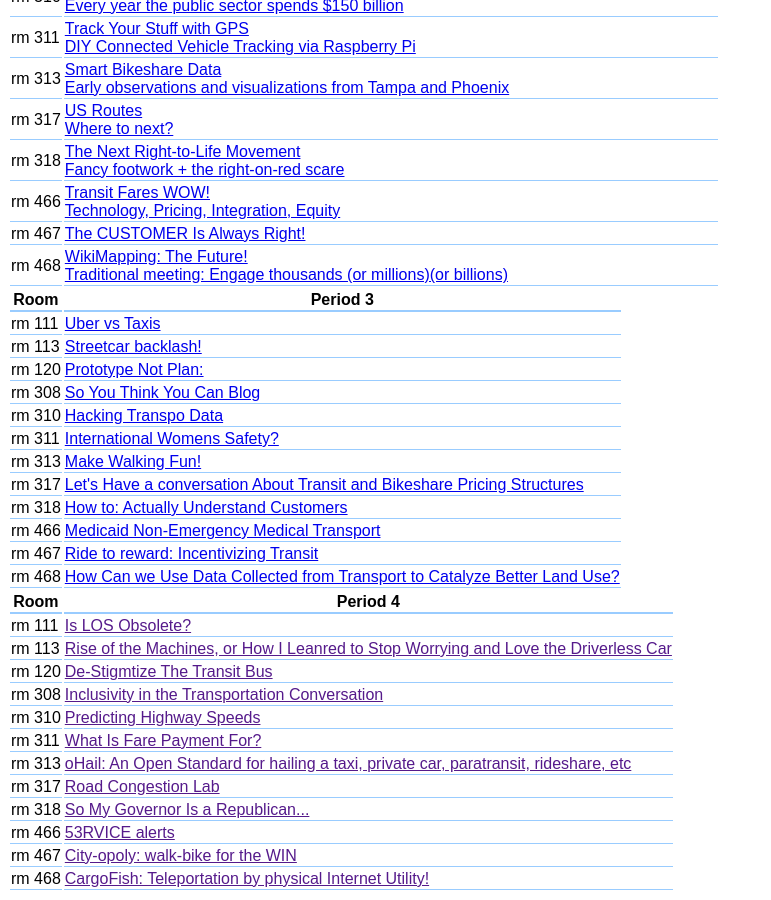
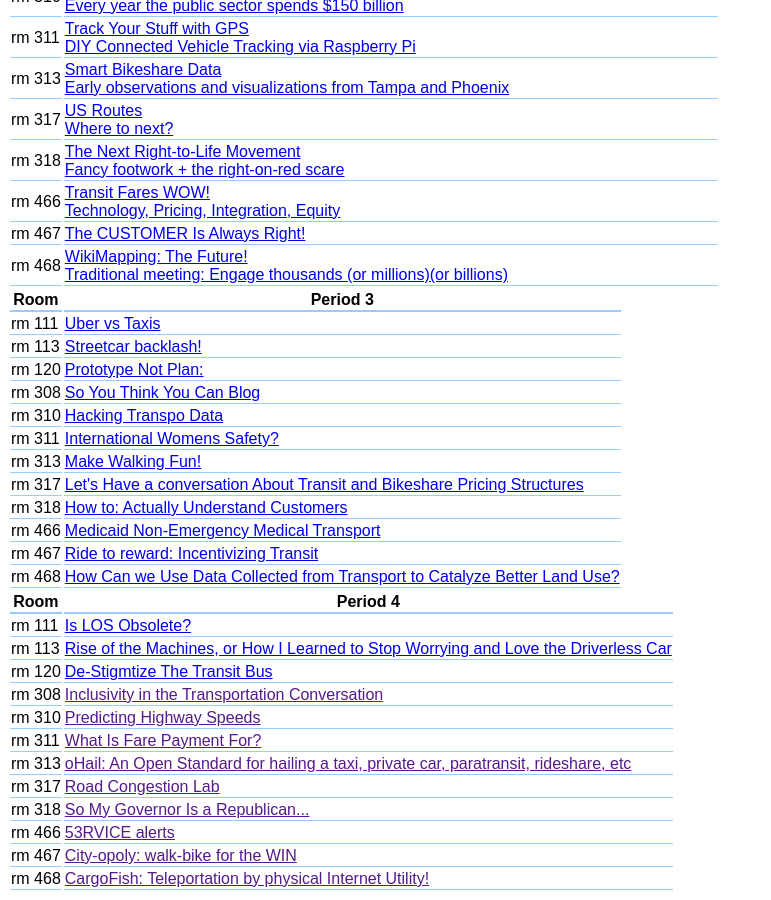
Before and after one commit to transpocamp/transportationcamp.org, a Jekyll site: the page events/dc-2015/schedule.html, which Jekyll copies as it is, in a window 1280 px wide and 900 px high, scrolled down 1148 px. Shown: the whole window, without its empty margins (0-771 px from the left). Built offline with Jekyll 4.4.1, drawn with Linux system fonts in a browser that asks for light colours; Markdown is read by kramdown in place of the engine named in the settings.

Commit message:
Update schedule.html

```diff
--- a/events/dc-2015/schedule.html
+++ b/events/dc-2015/schedule.html
@@ -119,24 +119,24 @@
 </table>
 <table class=wall >
 <tr><th>Room</th><th>Period 3</th></tr>
-<tr><td>rm 111</td><td><a href="https://tcamp2015dc.hackpad.com/Untitled-Hb2SMWKlj3F">Uber vs Taxis</a></td></tr>
-<tr><td>rm 113</td><td><a href="https://tcamp2015dc.hackpad.com/Untitled-BkCJ9HWrdns">Streetcar backlash!</a></td></tr>
-<tr><td>rm 120</td><td><a href="https://tcamp2015dc.hackpad.com/Untitled-qvDXzyX7Khv">Prototype Not Plan:</a></td></tr>
-<tr><td>rm 308</td><td><a href="https://tcamp2015dc.hackpad.com/Untitled-YjExd0ggDaz">So You Think You Can Blog</a></td></tr>
-<tr><td>rm 310</td><td><a href="https://tcamp2015dc.hackpad.com/Untitled-rKw9utbx7mQ">Hacking Transpo Data</a></td></tr>
-<tr><td>rm 311</td><td><a href="https://tcamp2015dc.hackpad.com/Untitled-theatTreJ8M">International Womens Safety?</a></td></tr>
-<tr><td>rm 313</td><td><a href="https://tcamp2015dc.hackpad.com/Untitled-1ljGejbIudB">Make Walking Fun!</a></td></tr>
-<tr><td>rm 317</td><td><a href="https://tcamp2015dc.hackpad.com/Untitled-9A4RikS7Uwu">Let's Have a conversation About Transit and Bikeshare Pricing Structures</a></td></tr>
-<tr><td>rm 318</td><td><a href="https://tcamp2015dc.hackpad.com/Untitled-wtbWAngS5sC">How to: Actually Understand Customers</a></td></tr>
-<tr><td>rm 466</td><td><a href="https://tcamp2015dc.hackpad.com/Untitled-umTt1qhgqvV">Medicaid Non-Emergency Medical Transport</a></td></tr>
-<tr><td>rm 467</td><td><a href="https://tcamp2015dc.hackpad.com/Untitled-T6SarW8Gsqo">Ride to reward: Incentivizing Transit</a></td></tr>
-<tr><td>rm 468</td><td><a href="https://tcamp2015dc.hackpad.com/Untitled-yELVej0drcA">How Can we Use Data Collected from Transport to Catalyze Better Land Use?</a></td></tr>
+<tr><td>rm 111</td><td><a href="https://tcamp2015dc.hackpad.com/Hb2SMWKlj3F">Uber vs Taxis</a></td></tr>
+<tr><td>rm 113</td><td><a href="https://tcamp2015dc.hackpad.com/BkCJ9HWrdns">Streetcar backlash!</a></td></tr>
+<tr><td>rm 120</td><td><a href="https://tcamp2015dc.hackpad.com/qvDXzyX7Khv">Prototype Not Plan:</a></td></tr>
+<tr><td>rm 308</td><td><a href="https://tcamp2015dc.hackpad.com/YjExd0ggDaz">So You Think You Can Blog</a></td></tr>
+<tr><td>rm 310</td><td><a href="https://tcamp2015dc.hackpad.com/rKw9utbx7mQ">Hacking Transpo Data</a></td></tr>
+<tr><td>rm 311</td><td><a href="https://tcamp2015dc.hackpad.com/theatTreJ8M">International Womens Safety?</a></td></tr>
+<tr><td>rm 313</td><td><a href="https://tcamp2015dc.hackpad.com/1ljGejbIudB">Make Walking Fun!</a></td></tr>
+<tr><td>rm 317</td><td><a href="https://tcamp2015dc.hackpad.com/9A4RikS7Uwu">Let's Have a conversation About Transit and Bikeshare Pricing Structures</a></td></tr>
+<tr><td>rm 318</td><td><a href="https://tcamp2015dc.hackpad.com/wtbWAngS5sC">How to: Actually Understand Customers</a></td></tr>
+<tr><td>rm 466</td><td><a href="https://tcamp2015dc.hackpad.com/umTt1qhgqvV">Medicaid Non-Emergency Medical Transport</a></td></tr>
+<tr><td>rm 467</td><td><a href="https://tcamp2015dc.hackpad.com/T6SarW8Gsqo">Ride to reward: Incentivizing Transit</a></td></tr>
+<tr><td>rm 468</td><td><a href="https://tcamp2015dc.hackpad.com/yELVej0drcA">How Can we Use Data Collected from Transport to Catalyze Better Land Use?</a></td></tr>
 </table>
 <table class=wall >
 <tr><th>Room</th><th>Period 4</th></tr>
-<tr><td>rm 111</td><td><a href="">Is LOS Obsolete?</a></td></tr>
-<tr><td>rm 113</td><td><a href="">Rise of the Machines, or How I Leanred to Stop Worrying and Love the Driverless Car</a></td></tr>
-<tr><td>rm 120</td><td><a href="">De-Stigmtize The Transit Bus</a></td></tr>
+<tr><td>rm 111</td><td><a href="https://tcamp2015dc.hackpad.com/uWzoaB6A7pm">Is LOS Obsolete?</a></td></tr>
+<tr><td>rm 113</td><td><a href="https://tcamp2015dc.hackpad.com/eNGkN5BUYeQ">Rise of the Machines, or How I Learned to Stop Worrying and Love the Driverless Car</a></td></tr>
+<tr><td>rm 120</td><td><a href="https://tcamp2015dc.hackpad.com/lbh07RYdspN">De-Stigmtize The Transit Bus</a></td></tr>
 <tr><td>rm 308</td><td><a href="">Inclusivity in the Transportation Conversation</a></td></tr>
 <tr><td>rm 310</td><td><a href="">Predicting Highway Speeds</a></td></tr>
 <tr><td>rm 311</td><td><a href="">What Is Fare Payment For?</a></td></tr>
```
